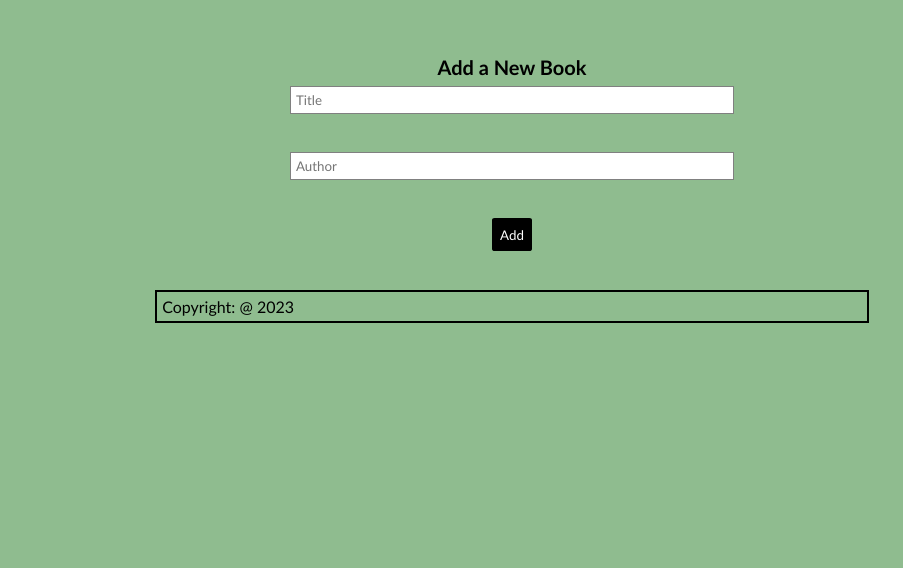
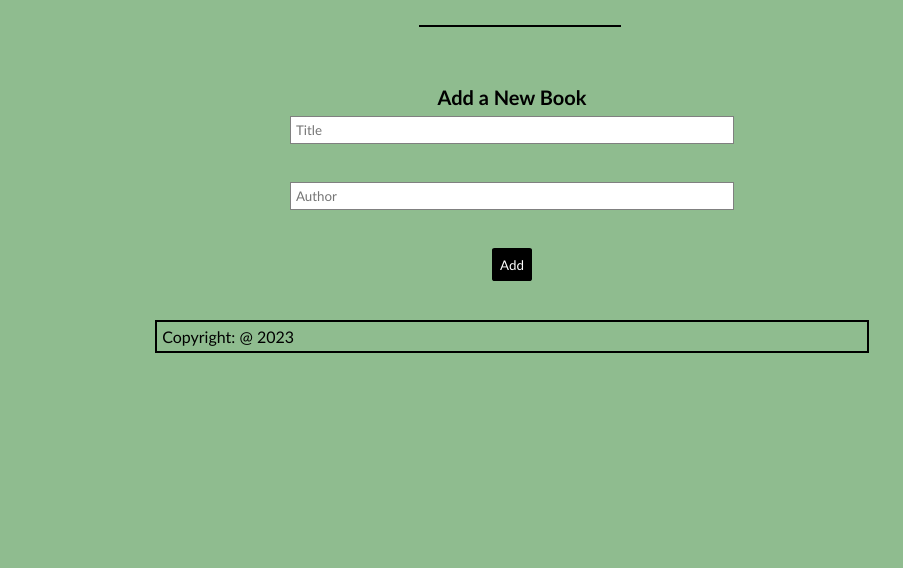
Before and after one commit to Enoisong/awesome_book, a website: page index.html in a window 1280 px wide. Shown: the part 232-800 px from the top of the page, without its empty margins (128-1031 px from the left). Drawn offline with Linux system fonts and the light colour scheme.

Commit message:
fix linters

```diff
--- a/style.css
+++ b/style.css
@@ -6,15 +6,15 @@
   max-width: 800px;
   margin: auto;
   background: white;
-  padding: 10px;
-  background: url(./img/img33.png);
-  background-color:darkseagreen;
+  background-image: url(./img/img33.png);
+  background-color: darkseagreen;
   background-repeat: no-repeat;
-  padding: 50px;
+  padding: 10vh;
   margin-top: 5px;
 }
 
-h1, h2 {
+h1,
+h2 {
   font-size: 1.5vw;
   text-align: center;
   padding: 0;
@@ -33,8 +33,8 @@
 
 .lineseparator {
   border-right: 2px;
+}
 
-}
 #MyBookRecord {
   width: 800px;
 }
```
